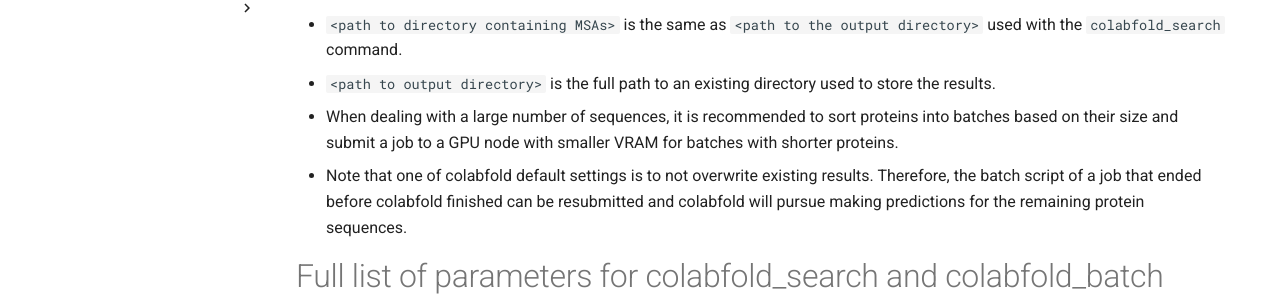
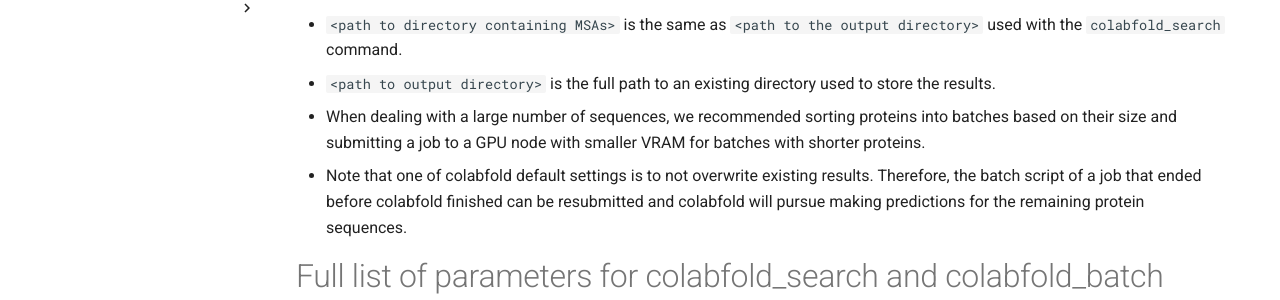
Before and after one commit to UMass-RC/unity-docs, an MkDocs documentation site: the page built from docs/tools/ColabFold.md, in a window 1280 px wide and 900 px high, scrolled down 4061 px. Shown: the part 153-453 px from the top of the window. Built offline with MkDocs 1.6.1 and Material for MkDocs 9.7.7, drawn with Linux system fonts in a browser that asks for light colours; comment, search, counter and statistics services are not loaded.

Commit message:
Update docs/tools/ColabFold.md
Co-authored-by: Georgia Stuart <georgiastuart@users.noreply.github.com>

```diff
--- a/docs/tools/ColabFold.md
+++ b/docs/tools/ColabFold.md
@@ -142,7 +142,7 @@ The next 2 files are generated for the 5 trained models:
 #### Notes:
 * `<path to directory containing MSAs>` is the same as `<path to the output directory>` used with the `colabfold_search` command.
 * `<path to output directory>` is the full path to an existing directory used to store the results.
-* When dealing with a large number of sequences, it is recommended to sort proteins into batches based on their size and submit a job to a GPU node with smaller VRAM for batches with shorter proteins.
+* When dealing with a large number of sequences, we recommended sorting proteins into batches based on their size and submitting a job to a GPU node with smaller VRAM for batches with shorter proteins.
 * Note that one of colabfold default settings is to not overwrite existing results. Therefore, the batch script of a job that ended before colabfold finished can be resubmitted and colabfold will pursue making predictions for the remaining protein sequences.
 
 
```
